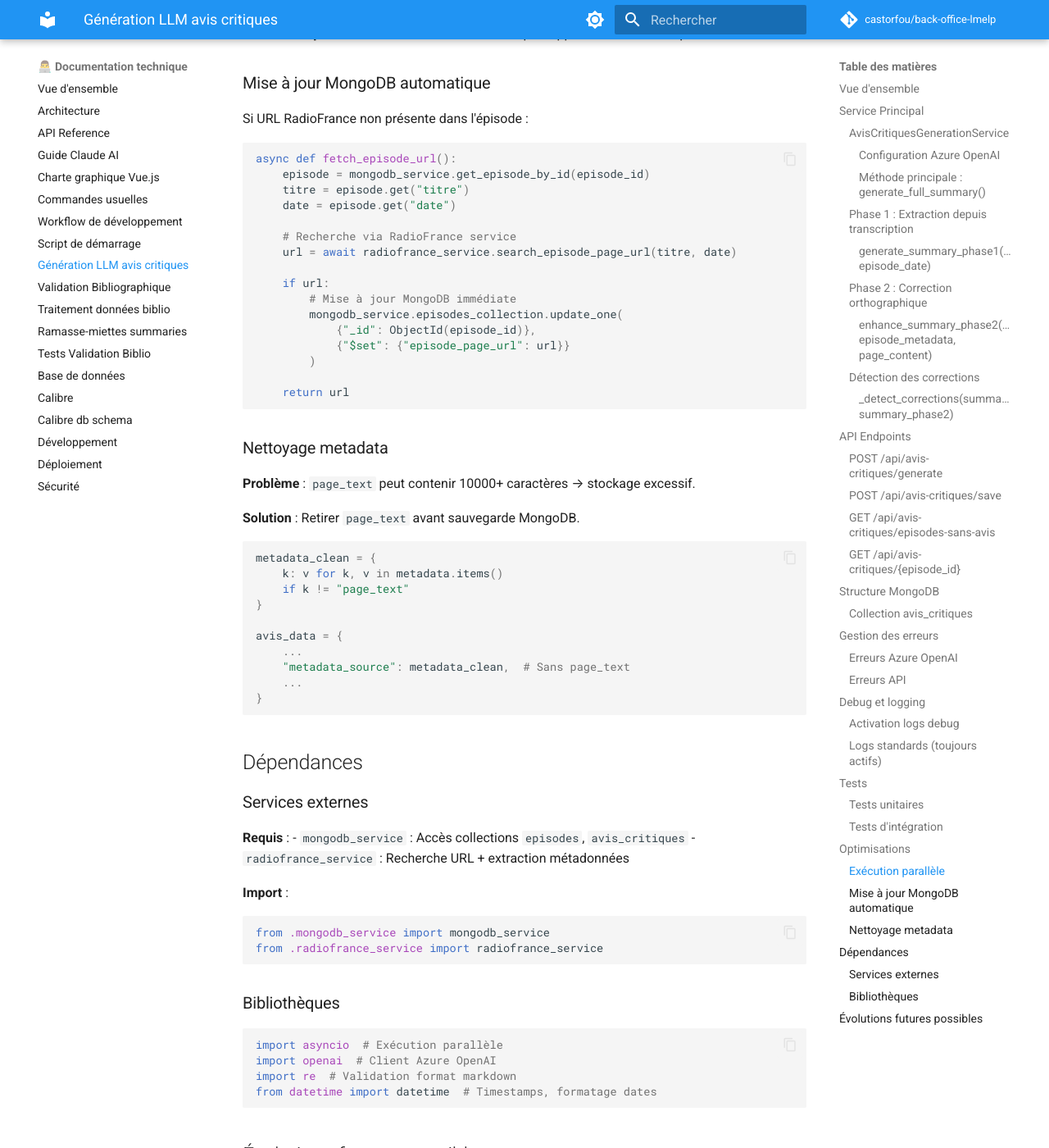
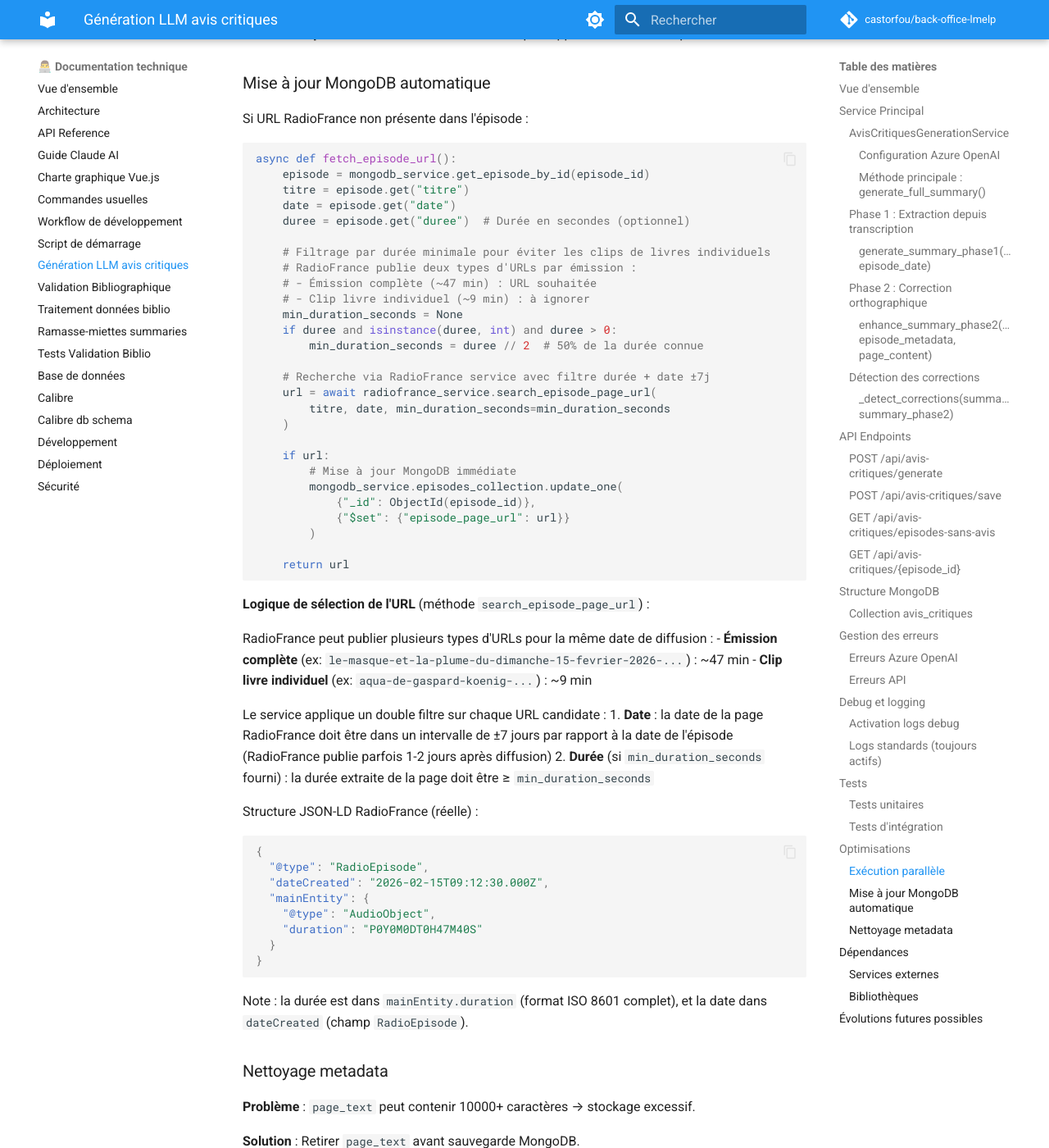
Before and after one commit to castorfou/back-office-lmelp, an MkDocs documentation site: the page built from docs/dev/llm-avis-critiques-generation.md, in a window 1280 px wide and 1400 px high, scrolled down 12824 px. Shown: the whole window at 82% size. Built offline with MkDocs 1.6.1 and Material for MkDocs 9.7.7, drawn with Linux system fonts in a browser that asks for light colours; comment, search, counter and statistics services are not loaded.

Commit message:
docs: document RadioFrance full episode vs clip URL selection (#215)
Update user and developer docs to reflect the new duration+date filtering
logic that ensures RadioFrance links point to full episodes rather than
individual book clips.

Co-Authored-By: Claude Sonnet 4.6 <noreply@anthropic.com>

````diff
--- a/docs/dev/llm-avis-critiques-generation.md
+++ b/docs/dev/llm-avis-critiques-generation.md
@@ -649,9 +649,20 @@ async def fetch_episode_url():
     episode = mongodb_service.get_episode_by_id(episode_id)
     titre = episode.get("titre")
     date = episode.get("date")
+    duree = episode.get("duree")  # Durée en secondes (optionnel)
 
-    # Recherche via RadioFrance service
-    url = await radiofrance_service.search_episode_page_url(titre, date)
+    # Filtrage par durée minimale pour éviter les clips de livres individuels
+    # RadioFrance publie deux types d'URLs par émission :
+    # - Émission complète (~47 min) : URL souhaitée
+    # - Clip livre individuel (~9 min) : à ignorer
+    min_duration_seconds = None
+    if duree and isinstance(duree, int) and duree > 0:
+        min_duration_seconds = duree // 2  # 50% de la durée connue
+
+    # Recherche via RadioFrance service avec filtre durée + date ±7j
+    url = await radiofrance_service.search_episode_page_url(
+        titre, date, min_duration_seconds=min_duration_seconds
+    )
 
     if url:
         # Mise à jour MongoDB immédiate
@@ -662,6 +673,30 @@ async def fetch_episode_url():
 
     return url
 ```
+
+**Logique de sélection de l'URL** (méthode `search_episode_page_url`) :
+
+RadioFrance peut publier plusieurs types d'URLs pour la même date de diffusion :
+- **Émission complète** (ex: `le-masque-et-la-plume-du-dimanche-15-fevrier-2026-...`) : ~47 min
+- **Clip livre individuel** (ex: `aqua-de-gaspard-koenig-...`) : ~9 min
+
+Le service applique un double filtre sur chaque URL candidate :
+1. **Date** : la date de la page RadioFrance doit être dans un intervalle de ±7 jours par rapport à la date de l'épisode (RadioFrance publie parfois 1-2 jours après diffusion)
+2. **Durée** (si `min_duration_seconds` fourni) : la durée extraite de la page doit être ≥ `min_duration_seconds`
+
+Structure JSON-LD RadioFrance (réelle) :
+```json
+{
+  "@type": "RadioEpisode",
+  "dateCreated": "2026-02-15T09:12:30.000Z",
+  "mainEntity": {
+    "@type": "AudioObject",
+    "duration": "P0Y0M0DT0H47M40S"
+  }
+}
+```
+
+Note : la durée est dans `mainEntity.duration` (format ISO 8601 complet), et la date dans `dateCreated` (champ `RadioEpisode`).
 
 ### Nettoyage metadata
 
````
Also changed, not shown: docs/user/livres-auteurs-extraction.md (+2 -1 lines).
